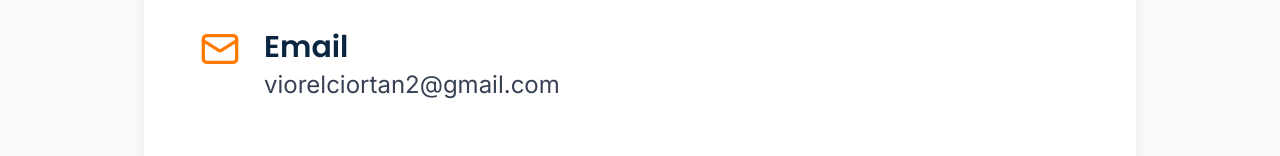
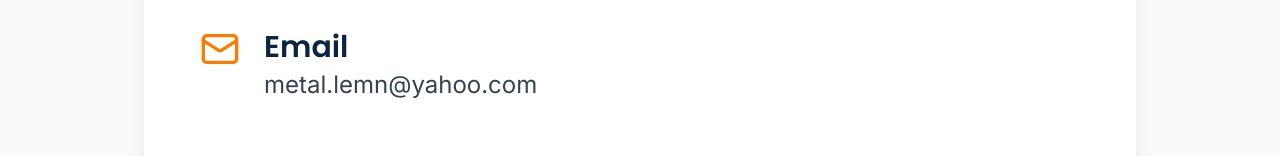
Before and after one commit to CiortanFlorin/Smart-container, a Next.js app: page /contact in a window 1280 px wide. Shown: the part 520-676 px from the top of the page. Built offline with nearby package versions, Linux system fonts and the light colour scheme.

Commit message:
fix: update contact email address in ContactPage component

```diff
--- a/src/app/contact/page.js
+++ b/src/app/contact/page.js
@@ -79,10 +79,10 @@ export default function ContactPage() {
                   </h3>
                   <p className="text-gray-700 text-lg md:text-2xl">
                     <a
-                      href="mailto:viorelciortan2@gmail.com"
+                      href="mailto:metal.lemn@yahoo.com"
                       className="hover:underline"
                     >
-                      viorelciortan2@gmail.com
+                      metal.lemn@yahoo.com
                     </a>
                   </p>
                 </div>
```
